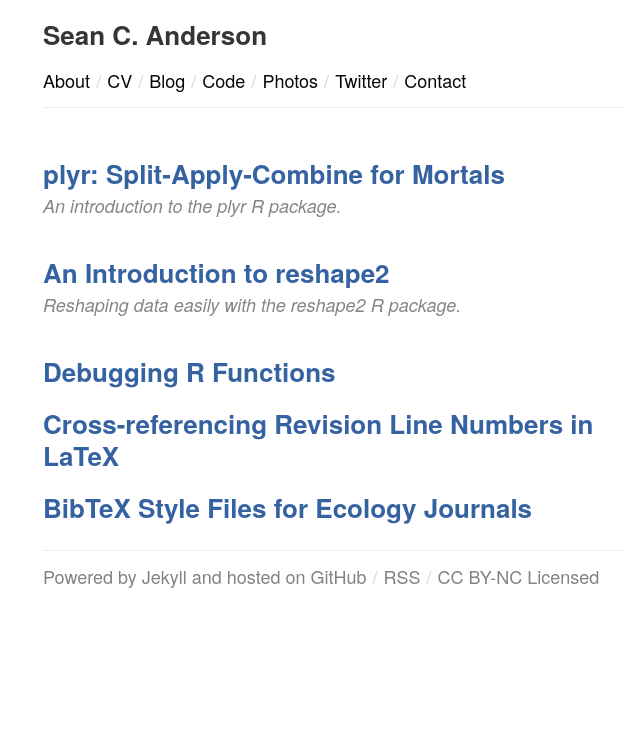
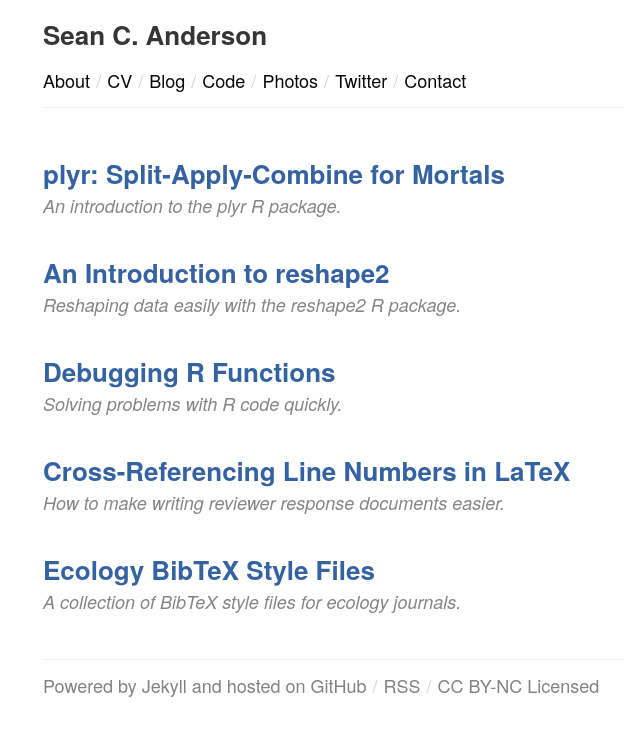
Before and after one commit to seananderson/seananderson.ca, a Jekyll site: the page built from blog.html, in a window 1280 px wide. Shown: the top 736 px of the page, without its empty margins (307-947 px from the left). Built offline with Jekyll 4.4.1, drawn with Linux system fonts in a browser that asks for light colours; Markdown is read by kramdown in place of the engine named in the settings; comment, search, counter and statistics services are not loaded.

Commit message:
Add subtitles to existing blog posts

```diff
--- a/_posts/2012-09-28-bibtex-styles.md
+++ b/_posts/2012-09-28-bibtex-styles.md
@@ -1,6 +1,7 @@
 ---
 layout: post
-title: BibTeX Style Files for Ecology Journals
+title: Ecology BibTeX Style Files
+subtitle: A collection of BibTeX style files for ecology journals.
 published: true
 ---
 
--- a/_posts/2013-04-28-cross-referencing-reviewer-replies-in-latex.md
+++ b/_posts/2013-04-28-cross-referencing-reviewer-replies-in-latex.md
@@ -1,6 +1,7 @@
 ---
 layout: post
-title: Cross-referencing Revision Line Numbers in LaTeX
+title: Cross-Referencing Line Numbers in LaTeX
+subtitle: How to make writing reviewer response documents easier.
 published: true
 ---
 
--- a/_posts/2013-08-23-debugging-r.md
+++ b/_posts/2013-08-23-debugging-r.md
@@ -1,6 +1,7 @@
 ---
 layout: post
 title: Debugging R Functions
+subtitle: Solving problems with R code quickly.
 published: true
 ---
 
```
